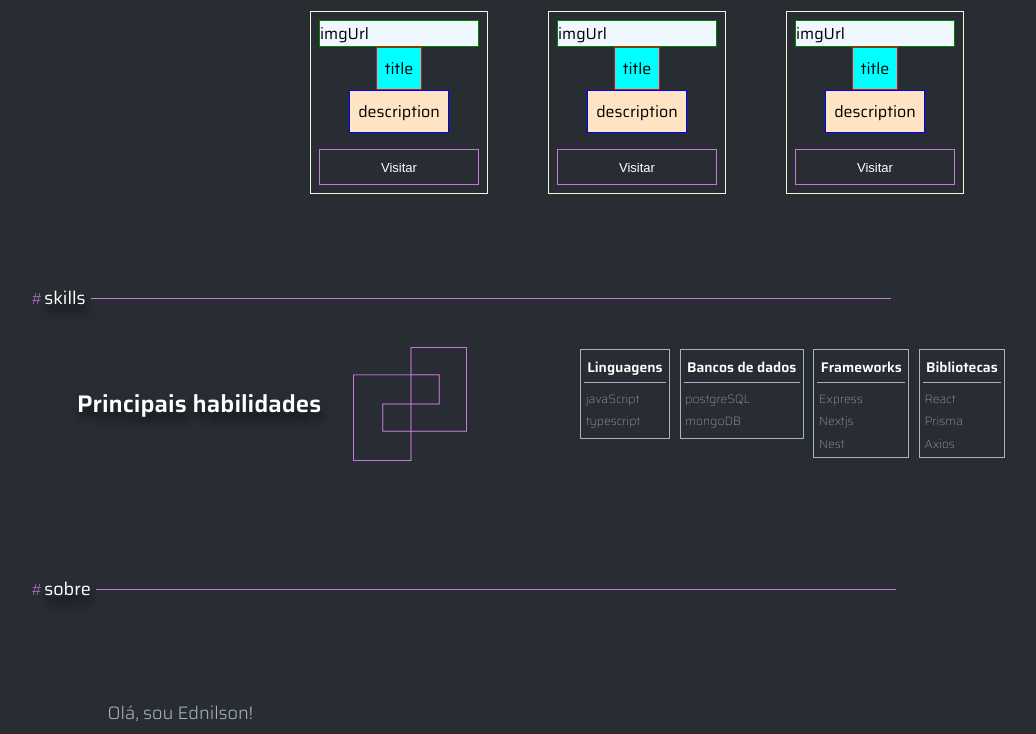
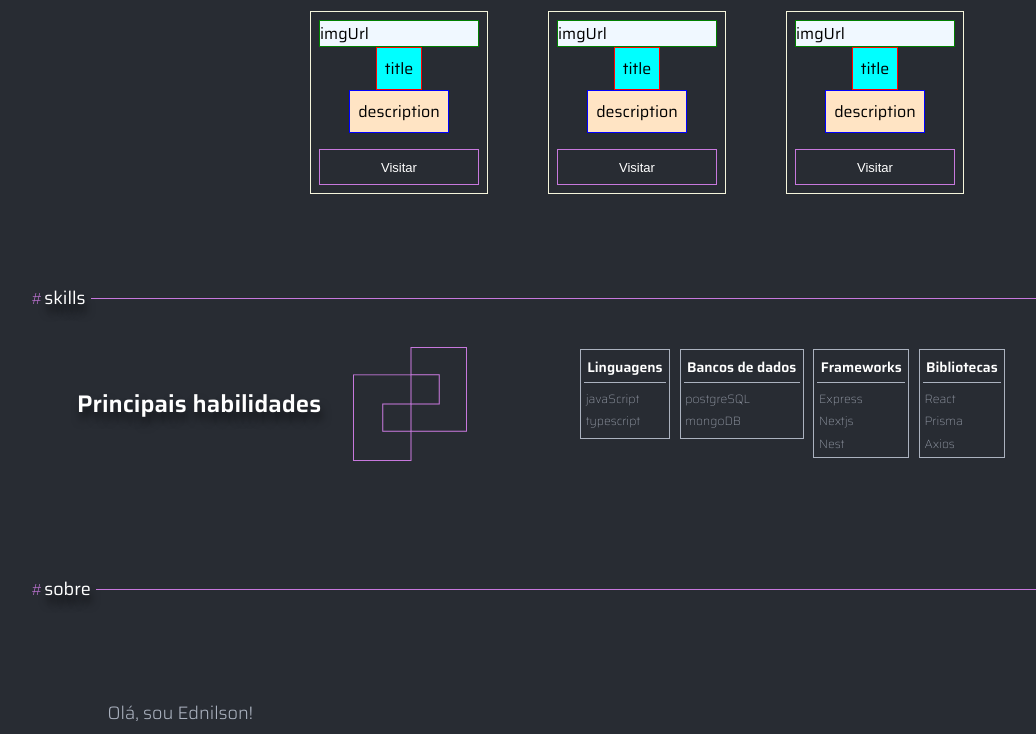
Before and after one commit to edfragoso/portfolio, a Next.js app in the folder new-portfolio/: page / in a window 1280 px wide. Shown: the part 712-1446 px from the top of the page, without its empty margins (3-1039 px from the left). Built offline with nearby package versions, Linux system fonts and the light colour scheme.

Commit message:
refactor: changed width LineHoz

```diff
--- a/new-portfolio/src/components/atoms/styles/styleHorizLine.ts
+++ b/new-portfolio/src/components/atoms/styles/styleHorizLine.ts
@@ -1,6 +1,6 @@
 import styled from "styled-components";
 
 export const LineHorz = styled.div`
-  width: 800px;
+  width: 1200px;
   border-bottom: 1px solid var(--primary-color);
 `;
```
